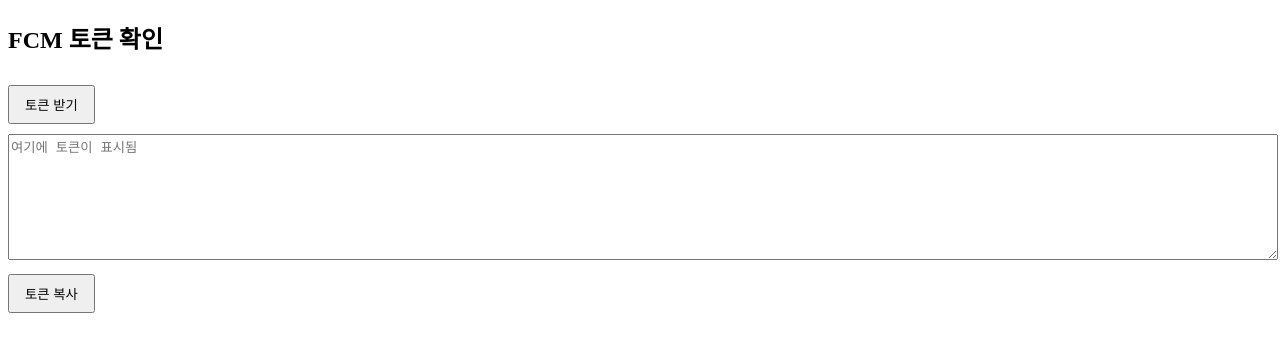
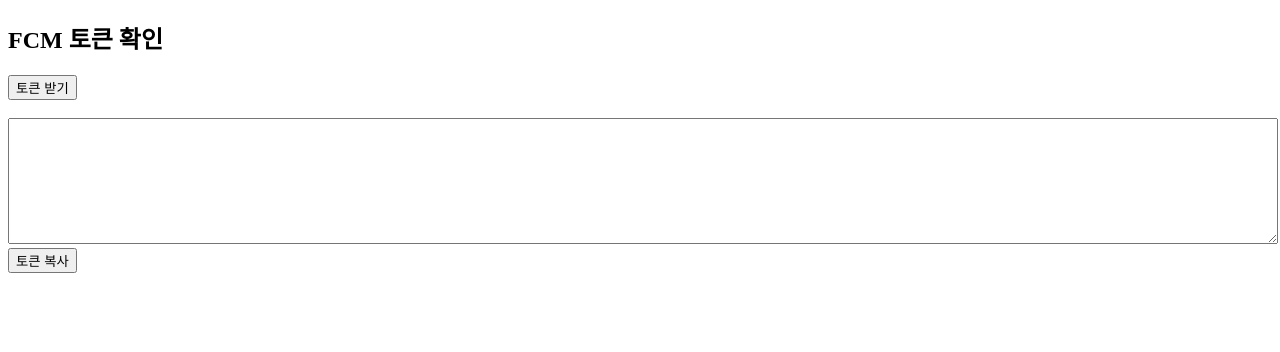
Before and after one commit to esit7comzo-droid/didactic-system, a plain HTML site: page Index.html in a window 1280 px wide. Drawn offline with Linux system fonts and the light colour scheme.

Commit message:
Update Index.html

```diff
--- a/Index.html
+++ b/Index.html
@@ -2,26 +2,15 @@
 <html>
 <head>
   <meta charset="UTF-8">
-  <title>FCM 토큰 확인</title>
-  <style>
-    textarea {
-      width: 100%;
-      height: 120px;
-      margin-top: 10px;
-    }
-    button {
-      margin-top: 10px;
-      padding: 8px 15px;
-    }
-  </style>
+  <title>FCM 토큰 받기</title>
 </head>
 <body>
 
 <h2>FCM 토큰 확인</h2>
-
 <button onclick="getFCMToken()">토큰 받기</button>
 
-<textarea id="tokenBox" placeholder="여기에 토큰이 표시됨" readonly></textarea>
+<br><br>
+<textarea id="tokenBox" style="width:100%;height:120px;" readonly></textarea>
 <br>
 <button onclick="copyToken()">토큰 복사</button>
 
@@ -41,6 +30,13 @@
   const app = initializeApp(firebaseConfig);
   const messaging = getMessaging(app);
 
+  // 🔥 service worker 등록 (GitHub Pages 경로 맞춤)
+  if ('serviceWorker' in navigator) {
+    navigator.serviceWorker.register('./firebase-messaging-sw.js')
+      .then(() => console.log("SW 등록 성공"))
+      .catch(err => console.error("SW 등록 실패", err));
+  }
+
   window.getFCMToken = async function() {
     try {
       const permission = await Notification.requestPermission();
@@ -58,6 +54,7 @@
       } else {
         alert("토큰 못 받음");
       }
+
     } catch (err) {
       alert("에러 발생");
       console.error(err);
```
